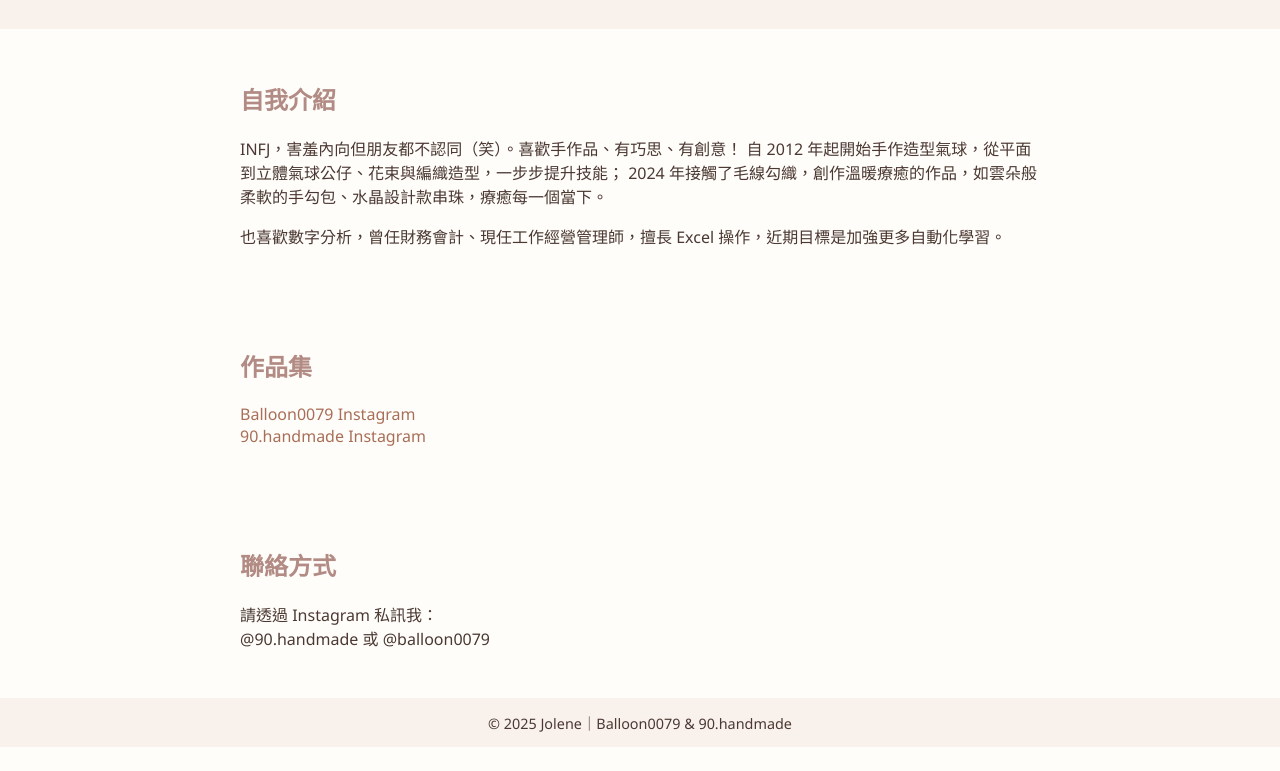
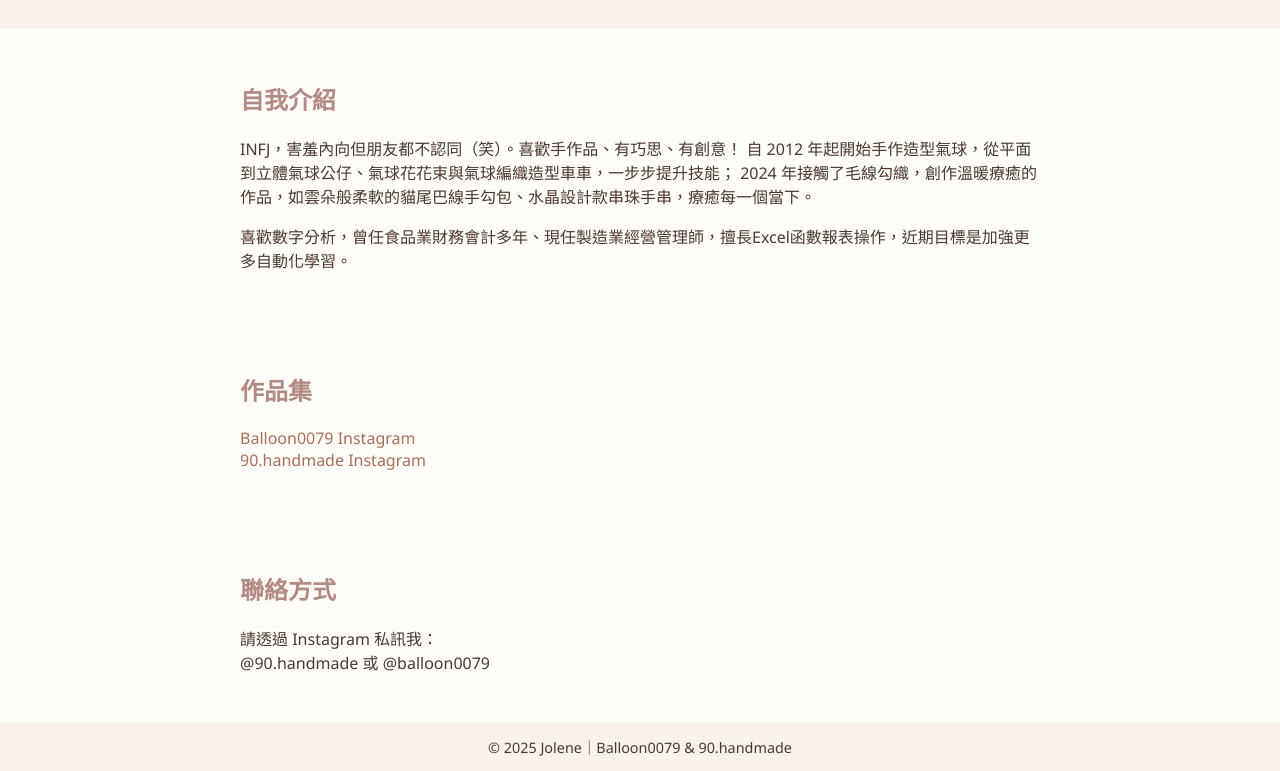
Before and after one commit to chiachiapupu/Jolene, a plain HTML site: page index.html in a window 1280 px wide. Shown: the part 170-941 px from the top of the page. Before the commit the page ends 917 px from the top, so only its background shows below. Drawn offline with Linux system fonts and the light colour scheme.

Commit message:
Update index.html

```diff
--- a/index.html
+++ b/index.html
@@ -91,9 +91,9 @@
     <section>
         <h2>自我介紹</h2>
         <p>INFJ，害羞內向但朋友都不認同（笑）。喜歡手作品、有巧思、有創意！
-        自 2012 年起開始手作造型氣球，從平面到立體氣球公仔、花束與編織造型，一步步提升技能；
-        2024 年接觸了毛線勾織，創作溫暖療癒的作品，如雲朵般柔軟的手勾包、水晶設計款串珠，療癒每一個當下。</p>
-        <p>也喜歡數字分析，曾任財務會計、現任工作經營管理師，擅長 Excel 操作，近期目標是加強更多自動化學習。</p>
+        自 2012 年起開始手作造型氣球，從平面到立體氣球公仔、氣球花花束與氣球編織造型車車，一步步提升技能；
+        2024 年接觸了毛線勾織，創作溫暖療癒的作品，如雲朵般柔軟的貓尾巴線手勾包、水晶設計款串珠手串，療癒每一個當下。</p>
+        <p>喜歡數字分析，曾任食品業財務會計多年、現任製造業經營管理師，擅長Excel函數報表操作，近期目標是加強更多自動化學習。</p>
     </section>
 
     <section>
```
